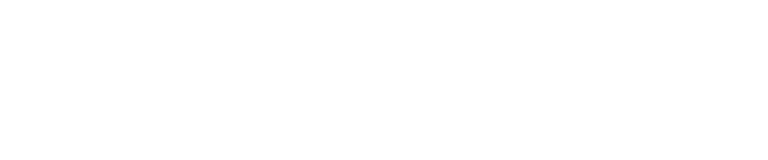
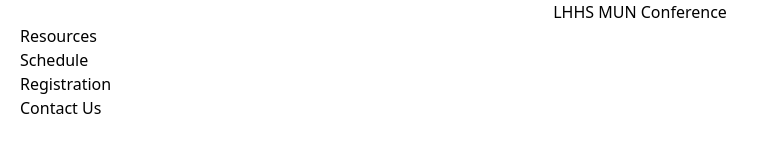
Before and after one commit to wgetgoose/mun-website, a website with bundled scripts: page index.html in a window 1280 px wide. Shown: the whole page, without its empty margins (0-768 px from the left). Built offline with nearby package versions, Linux system fonts and the light colour scheme.

Commit message:
Added nav links

```diff
--- a/index.html
+++ b/index.html
@@ -4,17 +4,19 @@
     <meta charset="UTF-8">
     <meta http-equiv="X-UA-Compatible" content="IE=edge">
     <meta name="viewport" content="width=device-width, initial-scale=1.0">
-    <title>31st LHHS MUN Conference Info</title>
+    <title>31st LHHS MUN Conference</title>
     <link rel="stylesheet" href="./output-index.css">
     <script src="output.js"></script>
 </head>
 <body>
-    <div class="header">
+    <div class="flex flex-col justify-center">
+        <h1 class="flex justify-center">LHHS MUN Conference</h1>
         <nav>
-            <ul>
-                <li>
-
-                </li>
+            <ul class="flex flex-col ">
+                <li class="px-5">Resources</li>
+                <li class="px-5">Schedule</li>
+                <li class="px-5">Registration</li>
+                <li class="px-5">Contact Us</li>
             </ul>
         </nav>
     </div>
```
Also changed, not shown: output-index.css.
